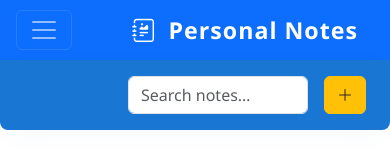
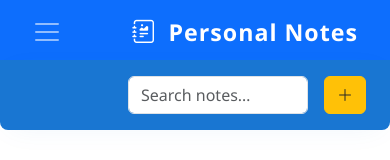
Before and after one commit to Workflow-Manager-admin/personal-notes-manager-5355fbcb, a React (Create React App) app in the folder notes_frontend/: page / in a window 390 px wide. Shown: the top 160 px of the page. Built offline with nearby package versions, Linux system fonts and the light colour scheme.

Commit message:
CheckPoint - cg91f56ec0

```diff
--- a/notes_frontend/src/App.css
+++ b/notes_frontend/src/App.css
@@ -115,6 +115,8 @@ html, body {
   }
   aside.d-lg-block {
     display: block !important;
+    /* Optionally: transition for collapsing desktop sidebar, extensible for future improvements */
+    transition: margin-left .31s cubic-bezier(.5,.19,.37,1.03);
   }
 }
 
--- a/notes_frontend/src/App.js
+++ b/notes_frontend/src/App.js
@@ -35,14 +35,25 @@ function useLocalStorageState(key, defaultValue) {
 
 /**
  * Top Navigation Bar
- * Includes hamburger for sidebar toggle, search, and new note button.
- * On small screens, hamburger opens Offcanvas sidebar.
+ * Responsive and accessible: includes hamburger toggle for sidebar (Offcanvas) on mobile.
+ *
+ * @param {function} onNewNote - callback for new note creation
+ * @param {string} search - current search term
+ * @param {function} setSearch - updates search term
+ * @param {boolean} sidebarOpen - sidebar current open/closed state
+ * @param {function} setSidebarOpen - function to toggle sidebar
  */
+// PUBLIC_INTERFACE
 function TopNav({ onNewNote, search, setSearch, sidebarOpen, setSidebarOpen }) {
-  // hamburger button manages Offcanvas sidebar
+  // Hamburger toggle button - always shown on mobile, optional on desktop for accessibility
   return (
-    <nav className="navbar navbar-expand-lg navbar-dark bg-primary px-3 shadow-sm sticky-top" style={{ minHeight: 60, transition: 'box-shadow 0.25s' }}>
-      {/* Hamburger toggle for sidebar */}
+    <nav
+      className="navbar navbar-expand-lg navbar-dark bg-primary px-3 shadow-sm sticky-top"
+      style={{ minHeight: 60, transition: 'box-shadow 0.25s', zIndex: 2050 }}
+      role="navigation"
+      aria-label="Top Navigation"
+    >
+      {/* Hamburger toggle for sidebar (offcanvas) */}
       <button
         className="navbar-toggler me-2"
         type="button"
@@ -50,23 +61,42 @@ function TopNav({ onNewNote, search, setSearch, sidebarOpen, setSidebarOpen }) {
         aria-controls="notesSidebarOffcanvas"
         aria-expanded={sidebarOpen}
         onClick={() => setSidebarOpen((prev) => !prev)}
-        style={{ outline: "none", boxShadow: "none" }}
+        style={{
+          outline: "none",
+          boxShadow: "none",
+          background: "transparent",
+          border: 0,
+          padding: "0.45em 0.79em",
+        }}
+        tabIndex={0}
       >
-        <span className="navbar-toggler-icon"></span>
+        <span className="navbar-toggler-icon" aria-hidden="true"></span>
       </button>
-      <a className="navbar-brand fw-bold d-flex align-items-center gap-2" style={{ fontSize: "1.45rem", letterSpacing: 1 }} href="#top">
-        <i className="bi-journal-richtext me-1"></i>
+      <a
+        className="navbar-brand fw-bold d-flex align-items-center gap-2"
+        style={{ fontSize: "1.45rem", letterSpacing: 1 }}
+        href="#top"
+      >
+        <i className="bi-journal-richtext me-1" aria-hidden="true"></i>
         <span>Personal Notes</span>
       </a>
       <div className="collapse navbar-collapse justify-content-end show">
-        <form className="d-flex align-items-center gap-2 w-100 justify-content-end" role="search" style={{ maxWidth: 400 }}>
+        <form
+          className="d-flex align-items-center gap-2 w-100 justify-content-end"
+          role="search"
+          style={{ maxWidth: 400 }}
+        >
           <input
             className="form-control me-2"
             type="search"
             placeholder="Search notes…"
             aria-label="Search notes"
             value={search}
-            style={{ width: 180, fontSize: "1rem", transition: "box-shadow 0.2s" }}
+            style={{
+              width: 180,
+              fontSize: "1rem",
+              transition: "box-shadow 0.2s"
+            }}
             onChange={e => setSearch(e.target.value)}
           />
           <button
@@ -76,7 +106,8 @@ function TopNav({ onNewNote, search, setSearch, sidebarOpen, setSidebarOpen }) {
             onClick={onNewNote}
             tabIndex={0}
           >
-            <i className="bi-plus-lg"></i> <span className="d-none d-sm-inline">New Note</span>
+            <i className="bi-plus-lg" aria-hidden="true"></i>
+            <span className="d-none d-sm-inline">New Note</span>
           </button>
         </form>
       </div>
@@ -210,24 +241,28 @@ function Sidebar({
 
   return (
     <>
-      {/* Offcanvas for mobile */}
-      <div className={`offcanvas offcanvas-start${open ? " show" : ""}`}
+      {/* Offcanvas for mobile/sidebar for small screens */}
+      <div
+        className={`offcanvas offcanvas-start${open ? " show" : ""}`}
         id="notesSidebarOffcanvas"
         tabIndex={-1}
         ref={offcanvasRef}
         aria-labelledby="notesSidebarLabel"
+        aria-modal="true"
+        role="dialog"
         style={{
           width: 270,
-              zIndex: 2002,
+          zIndex: 2050,
           minHeight: "calc(100vh - 0px)",
-              display: 'block',
+          display: "block",
           background: "#f7fafd",
           borderRight: "1px solid #e0e0e0",
         }}
       >
-        <div className="offcanvas-header px-3 pt-3 pb-0 border-bottom" style={{background: "#eef3fa"}}>
+        <div className="offcanvas-header px-3 pt-3 pb-0 border-bottom" style={{ background: "#eef3fa" }}>
           <h5 className="offcanvas-title fw-bold" id="notesSidebarLabel">
-            <i className="bi bi-journal-alt me-2"></i>Notes
+            <i className="bi bi-journal-alt me-2" aria-hidden="true"></i>
+            Notes
           </h5>
           <button
             type="button"
@@ -237,23 +272,38 @@ function Sidebar({
             tabIndex={0}
           ></button>
         </div>
-        <div className="offcanvas-body py-3" style={{padding: 0, height: "calc(100vh - 64px)", overflowY: "auto"}}>
+        <div
+          className="offcanvas-body py-3"
+          style={{
+            padding: 0,
+            height: "calc(100vh - 64px)",
+            overflowY: "auto"
+          }}
+        >
           {sidebarList}
         </div>
       </div>
-      {/* Desktop: always sidebar */}
+      {/* Desktop: sidebar is persistent and collapsible if desired */}
       <aside
         className="d-none d-lg-block bg-light px-0 py-3 border-end position-relative"
-        style={{ minWidth: 220, maxWidth: 320, width: 240, flexShrink: 0, height: "calc(100vh - 60px)", overflowY: "auto", zIndex: 10 }}
+        style={{
+          minWidth: 220,
+          maxWidth: 320,
+          width: 240,
+          flexShrink: 0,
+          height: "calc(100vh - 60px)",
+          overflowY: "auto",
+          zIndex: 10
+        }}
         aria-label="Sidebar with list of notes"
       >
         {sidebarList}
       </aside>
-      {/* Backdrop for mobile Offcanvas */}
+      {/* Backdrop for mobile Offcanvas, overlays content in mobile view */}
       {open && (
         <div
           className="offcanvas-backdrop fade show"
-          style={{zIndex: 2001}}
+          style={{ zIndex: 2049 }}
           onClick={() => setOpen(false)}
           aria-hidden="true"
         ></div>
```
Lines whose indentation alone changed are shown as unchanged.
